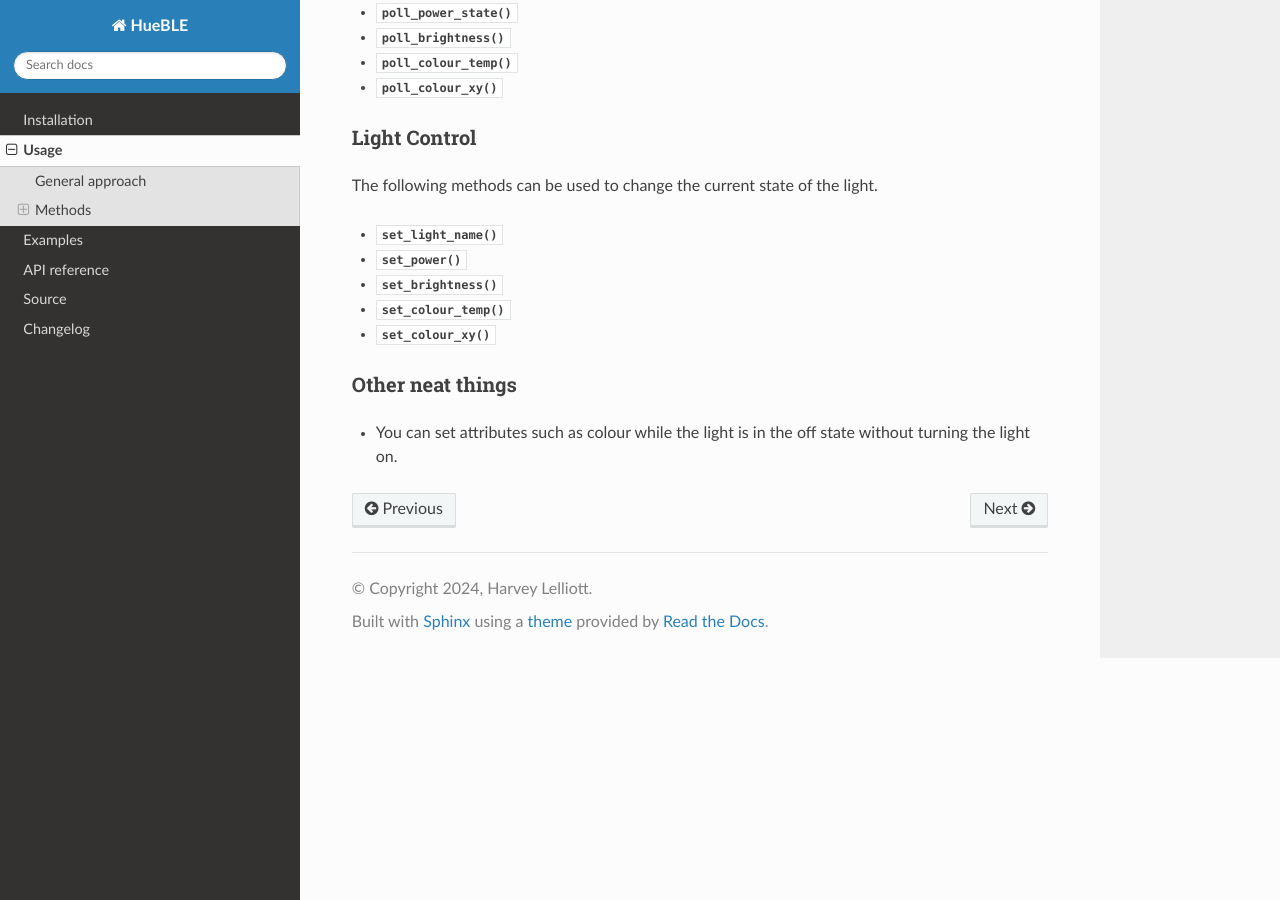
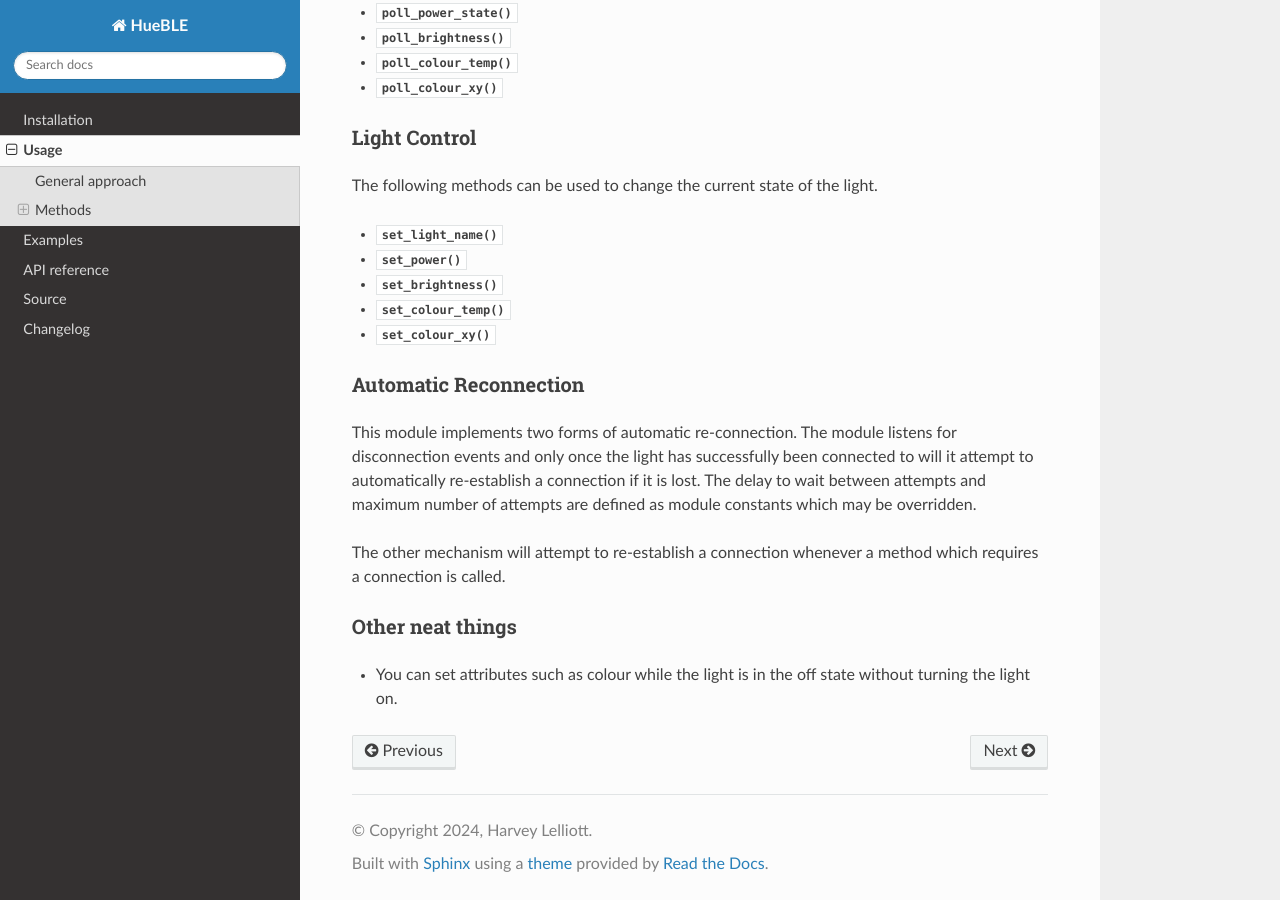
Before and after one commit to flip-dots/HueBLE, a Sphinx documentation site: the page built from docs/source/usage.rst, in a window 1280 px wide and 900 px high, scrolled down 3756 px. Built offline with Sphinx 7.4.7 and the Read the Docs theme 2.0.0, drawn with Linux system fonts in a browser that asks for light colours.

Commit message:
Update docs.

```diff
--- a/docs/source/usage.rst
+++ b/docs/source/usage.rst
@@ -221,6 +221,19 @@ The following methods can be used to change the current state of the light.
 - :py:meth:`.set_colour_xy`
 
 
+Automatic Reconnection
+^^^^^^^^^^^^^^^^^^^^^^
+
+This module implements two forms of automatic re-connection. The module
+listens for disconnection events and only once the light has successfully
+been connected to will it attempt to automatically re-establish a connection
+if it is lost. The delay to wait between attempts and maximum number of attempts
+are defined as module constants which may be overridden.
+
+The other mechanism will attempt to re-establish a connection whenever a method
+which requires a connection is called.
+
+
 Other neat things
 ^^^^^^^^^^^^^^^^^
 
```
